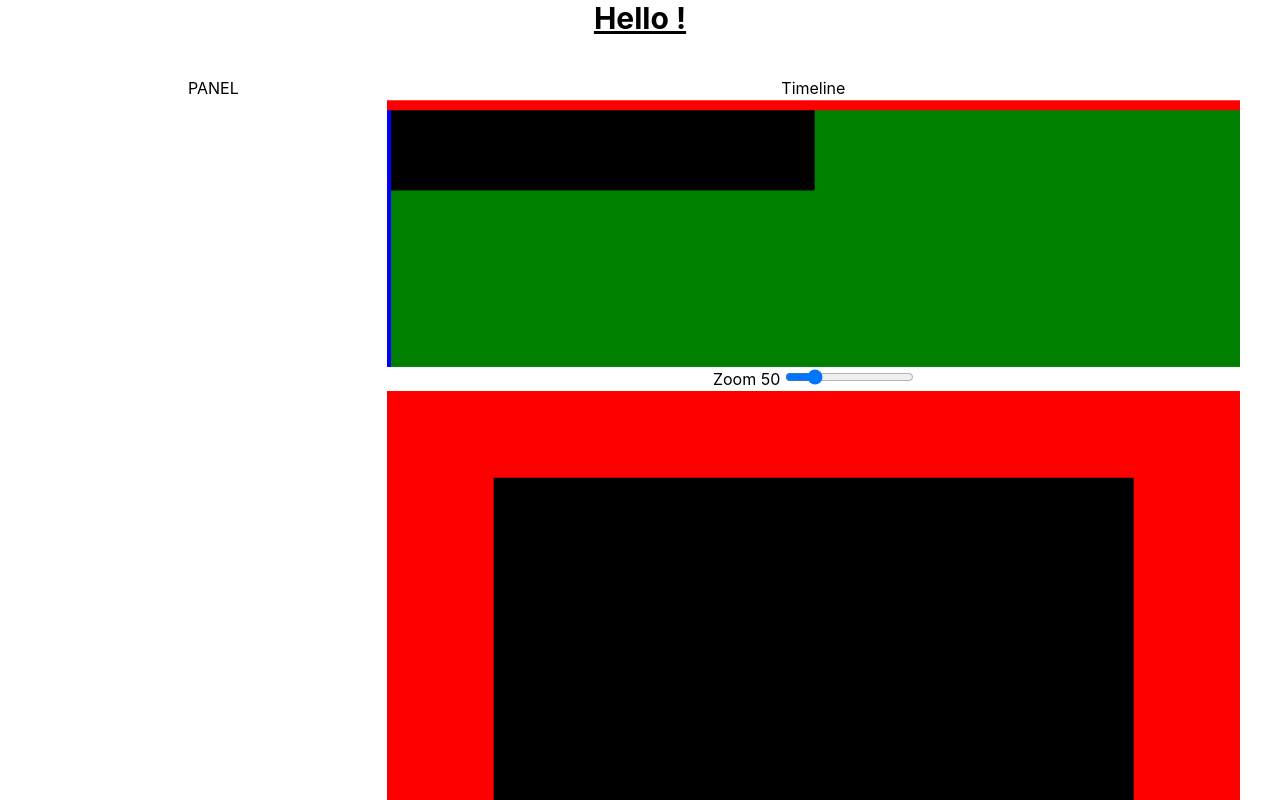
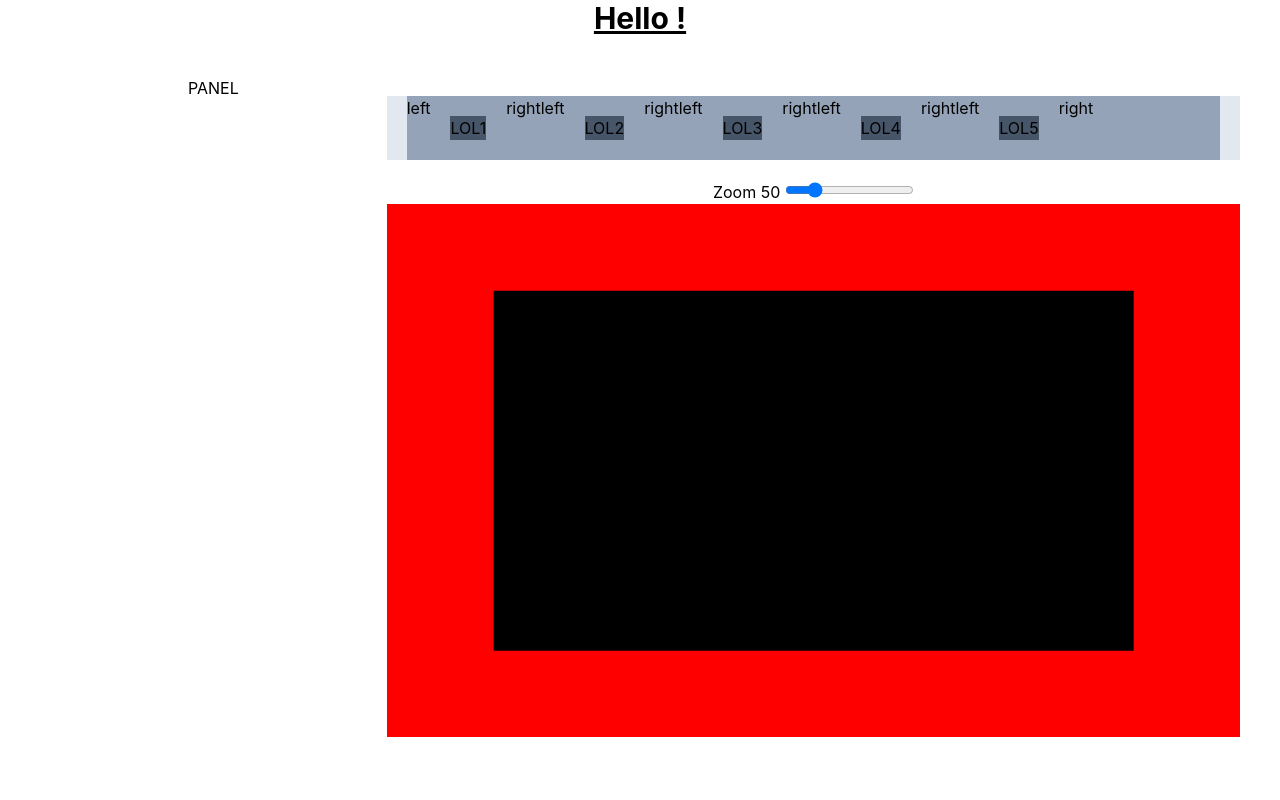
Before and after one commit to fesiib/video-editing-prototype, a React (Create React App) app: page / in a window 1280 px wide. Shown: the top 800 px of the page. Built offline with nearby package versions, Linux system fonts and the light colour scheme.

Commit message:
Timeline: Draggable

```diff
--- a/package.json
+++ b/package.json
@@ -3,6 +3,10 @@
     "version": "0.1.0",
     "private": true,
     "dependencies": {
+        "@dnd-kit/core": "^6.0.8",
+        "@dnd-kit/modifiers": "^6.0.1",
+        "@dnd-kit/sortable": "^7.0.2",
+        "@dnd-kit/utilities": "^3.2.1",
         "@testing-library/jest-dom": "^5.16.5",
         "@testing-library/react": "^13.4.0",
         "@testing-library/user-event": "^13.5.0",
--- a/src/App.js
+++ b/src/App.js
@@ -4,39 +4,45 @@ import { useEffect } from "react";
 
 import "./App.css";
 import EditorCanvas from "./components/EditorCanvas";
+import NewTimeline from "./components/NewTimeline";
 import Timeline from "./components/Timeline";
-import RootStore from "./stores/rootStore";
 
-const rootStore = new RootStore();
+import useRootContext from "./hooks/useRootContext";
 
 const App = observer(function App() {
-    const uiStore = rootStore.uiStore;
-    const domainStore = rootStore.domainStore;
+
+	const {
+		uiStore,
+		domainStore
+	} = useRootContext();
 
 	useEffect(action(() => {
-		uiStore.setWindowSize({
+		uiStore?.setWindowSize({
 			width: window.innerWidth,
 			height: window.innerHeight,
 		});
 	}), []);
 
     return (
-        <div className="App">
-            <h1 className="text-3xl font-bold underline">Hello !</h1>
-            <div className="flex flex-row flex-nowrap m-10">
+		<div className="App">
+			<h1 className="text-3xl font-bold underline">Hello !</h1>
+			<div className="flex flex-row flex-nowrap m-10">
 				<div className="flex-col basis-1/3">
 					<h1> PANEL </h1>
 				</div>
 				<div className="flex-col grow basis-2/3 gap-10">
 					<div className={"basis-1/3"}>
-						<Timeline uiStore={uiStore} domainStore={domainStore} />
+						<NewTimeline />
 					</div>
+					{/* <div className={"basis-1/3"}>
+						<Timeline />
+					</div> */}
 					<div className={"basis-2/3"}>
-						<EditorCanvas uiStore={uiStore} domainStore={domainStore} />
+						<EditorCanvas />
 					</div>
 				</div>
-            </div>
-        </div>
+			</div>
+		</div>
     );
 });
 
--- /dev/null
+++ b/src/Provider.js
@@ -0,0 +1,13 @@
+import RootContextProvider from "./contexts/RootContext";
+
+function Provider({
+	children
+}) {
+	return (
+		<RootContextProvider>
+			{children}
+		</RootContextProvider>
+	);
+}
+
+export default Provider;
--- a/src/components/EditorCanvas.js
+++ b/src/components/EditorCanvas.js
@@ -3,30 +3,36 @@ import { action } from "mobx";
 import { observer } from "mobx-react-lite";
 import React, { useEffect, useMemo, useRef, useState } from "react";
 import { Image, Layer, Rect, Stage, Transformer } from "react-konva";
+import useRootContext from "../hooks/useRootContext";
 
 const DraggableVideo = observer(function DraggableVideo({
-    uiStore,
-    domainStore,
     curVideo,
     transformerRef,
 }) {
+	const {
+		uiStore,
+	} = useRootContext();
+
     const imageRef = useRef(null);
     const [isSelected, setIsSelected] = useState(false);
 
     const videoElement = useMemo(() => {
         const element = document.createElement("video");
         element.src = curVideo.source;
+		element.loop = true;
         return element;
     }, [curVideo.source]);
 
-    const onLoadedMetadata = () => {
+    const onLoadedMetadata = action(() => {
         const metadata = {
             duration: videoElement.duration,
             videoWidth: videoElement.videoWidth,
             videoHeight: videoElement.videoHeight,
+			scaleX: uiStore.canvasScale,
+			scaleY: uiStore.canvasScale,
         };
         curVideo.setMetadata(metadata);
-    };
+    });
 
     useEffect(() => {
         videoElement.addEventListener("loadedmetadata", onLoadedMetadata);
@@ -45,6 +51,18 @@ const DraggableVideo = observer(function DraggableVideo({
         return () => anim.stop();
     };
 
+	const onVideoDragEnd = action((event) => {
+		curVideo.x = event.target.x();
+		curVideo.y = event.target.y();
+	});
+
+	const onTransformerEnd = action((event) => {
+		curVideo.scaleX = event.target.scaleX();
+		curVideo.scaleY = event.target.scaleY();
+		curVideo.x = event.target.x();
+		curVideo.y = event.target.y();
+	});
+
     useEffect(() => {
         videoElement.addEventListener("canplay", onCanPlay);
         return () => {
@@ -54,9 +72,11 @@ const DraggableVideo = observer(function DraggableVideo({
 
     useEffect(() => {
         if (!isSelected) {
-            transformerRef.current.nodes([]);
+            transformerRef.current.detach();
+			transformerRef.current.off("transformend");
         } else {
             transformerRef.current.nodes([imageRef.current]);
+			transformerRef.current.on("transformend", onTransformerEnd);
         }
         transformerRef.current.getLayer().batchDraw();
     }, [isSelected, transformerRef]);
@@ -72,16 +92,22 @@ const DraggableVideo = observer(function DraggableVideo({
             height={curVideo.height}
             offsetX={curVideo.width / 2}
             offsetY={curVideo.height / 2}
-            scaleX={uiStore.canvasScale}
-            scaleY={uiStore.canvasScale}
-            draggable
+            scaleX={curVideo.scaleX}
+            scaleY={curVideo.scaleY}
+            draggable={isSelected}
             onDblClick={() => setIsSelected(!isSelected)}
+			onDragEnd={onVideoDragEnd}
         />
     );
 });
 
-const EditorCanvas = observer(function EditorCanvas({ uiStore, domainStore }) {
+const EditorCanvas = observer(function EditorCanvas() {
     const transformerRef = useRef(null);
+
+	const {
+		uiStore,
+		domainStore
+	} = useRootContext();
 
     const projectWidth = domainStore.projectMetadata.width;
     const projectHeight = domainStore.projectMetadata.height;
@@ -144,8 +170,6 @@ const EditorCanvas = observer(function EditorCanvas({ uiStore, domainStore }) {
                         scaleY={uiStore.canvasScale}
                     />
                     <DraggableVideo
-                        uiStore={uiStore}
-                        domainStore={domainStore}
                         curVideo={domainStore.videos[0]}
                         transformerRef={transformerRef}
                     />
--- /dev/null
+++ b/src/components/NewTimeline.js
@@ -0,0 +1,186 @@
+import { closestCenter, DndContext, DragOverlay, KeyboardSensor, PointerSensor, useDraggable, useDroppable, useSensor, useSensors } from "@dnd-kit/core";
+import { restrictToFirstScrollableAncestor, restrictToHorizontalAxis, restrictToParentElement, restrictToWindowEdges } from "@dnd-kit/modifiers";
+import { arrayMove, horizontalListSortingStrategy, SortableContext, sortableKeyboardCoordinates, useSortable } from "@dnd-kit/sortable";
+import { CSS } from "@dnd-kit/utilities";
+import { action } from "mobx";
+import { observer } from "mobx-react-lite";
+import { forwardRef, useState } from "react";
+import useRootContext from "../hooks/useRootContext";
+
+const DraggableRangeHandle = observer(function DraggableRangeHandle({
+	id, handleName,
+}) {
+
+	const {
+		attributes,
+		listeners,
+		setNodeRef,
+		transform,
+	} = useDraggable({
+		id: id + handleName,
+		transition: {
+			duration: 150, // milliseconds
+			easing: 'cubic-bezier(0.25, 1, 0.5, 1)'
+		},
+
+	});
+
+	const style = {
+		transform: CSS.Transform.toString(transform),
+	};
+
+	return (<div ref={setNodeRef} {...listeners} {...attributes} style={style}>
+		<button> {handleName} </button>
+	</div>);
+});
+
+const TimelineItem = observer(forwardRef(function TimelineItem({
+	scene, ...props
+}, ref) {
+	return (<div
+		className="bg-slate-600 m-5"
+		ref={ref}
+		{...props}
+	>
+		{scene}
+	</div>);
+}));
+
+const SortableTimelineItem = observer(function SortableTimelineItem({
+	id, ...props
+}) {
+	const {
+		uiStore,
+		domainStore
+	} = useRootContext();
+
+	const {
+		attributes,
+		listeners,
+		setNodeRef,
+		transform,
+		transition,
+	} = useSortable({
+		id: id,
+		transition: {
+			duration: 150, // milliseconds
+			easing: 'cubic-bezier(0.25, 1, 0.5, 1)'
+		},
+	});
+
+	const style = {
+		transform: CSS.Transform.toString(transform),
+		transition,
+	};
+
+	const droppableProps = useDroppable({
+		id: id + "droppable"
+	});
+
+	return (
+		<DndContext
+			modifiers={[
+				restrictToFirstScrollableAncestor,
+				restrictToHorizontalAxis,
+			]}
+		>
+			<div className="flex" ref={droppableProps.setNodeRef}>
+
+				<DraggableRangeHandle
+					id={id}
+					handleName={"left"}
+				/>
+				<TimelineItem
+					ref={setNodeRef}
+					style={style}
+					{...attributes}
+					{...listeners}
+					{...props}
+				/>
+				<DraggableRangeHandle
+					id={id}
+					handleName={"right"}
+				/>
+		</div>
+		</DndContext>
+	);
+
+});
+
+const TimelineItems = observer(function TimelineItems({
+}) {
+	const [items, setItems] = useState(['1', '2', '3', '4', '5']);
+	const [activeItemId, setActiveItemId] = useState(null);
+
+	const sensors = useSensors(
+		useSensor(PointerSensor),
+		useSensor(KeyboardSensor, {
+			coordinateGetter: sortableKeyboardCoordinates,
+		})
+	);
+
+	const onTimelineItemDragStart = (event) => {
+		const {active} = event;
+		setActiveItemId(active.id);
+	}
+
+	const onTimelineItemDragEnd = action((event) => {
+		const {active, over} = event;
+
+		if (active.id !== over.id) {
+			setItems((items) => {
+				const oldIndex = items.indexOf(active.id);
+				const newIndex = items.indexOf(over.id);
+
+				return arrayMove(items, oldIndex, newIndex);
+			});
+		}
+		setActiveItemId(null);
+	});
+
+	return (<div className="bg-slate-400 m-5 flex">
+		<DndContext
+			sensors={sensors}
+			collisionDetection={closestCenter}
+			onDragStart={onTimelineItemDragStart}
+			onDragEnd={onTimelineItemDragEnd}
+		>
+			<SortableContext
+				items={items}
+				strategy={horizontalListSortingStrategy}
+			>
+			{
+				items.map((id => (
+					<SortableTimelineItem key={id} id={id} scene={"LOL" + id}/>
+				)))
+			}
+			</SortableContext>
+			<DragOverlay
+				className="bg-slate-500"
+				dropAnimation={null}
+				modifiers={[
+					restrictToHorizontalAxis,
+					restrictToFirstScrollableAncestor
+				]}
+			>
+				{
+					activeItemId ?
+					<TimelineItem
+						id={activeItemId}
+					/>
+					:
+					null
+				}
+			</DragOverlay>
+		</DndContext>
+	</div>);
+});
+
+const NewTimeline = observer(function NewTimeline() {
+
+	return (<div className="bg-slate-200">
+		<TimelineItems />
+	</div>);
+});
+
+export default NewTimeline;
--- /dev/null
+++ b/src/contexts/RootContext.js
@@ -0,0 +1,14 @@
+import { createContext } from "react";
+import RootStore from "../stores/rootStore";
+
+export const RootContext = createContext(null);
+
+function RootContextProvider({
+	children
+}) {
+	return (<RootContext.Provider value={new RootStore()}>
+		{children}
+	</RootContext.Provider>);
+}
+
+export default RootContextProvider;
--- /dev/null
+++ b/src/hooks/useRootContext.js
@@ -0,0 +1,12 @@
+import { useContext } from "react"
+import { RootContext } from "../contexts/RootContext"
+
+function useRootContext() {
+	const rootStore = useContext(RootContext);
+	return {
+		uiStore: rootStore.uiStore,
+		domainStore: rootStore.domainStore
+	};
+}
+
+export default useRootContext;
--- a/src/index.js
+++ b/src/index.js
@@ -3,11 +3,15 @@ import ReactDOM from "react-dom/client";
 import "./index.css";
 import App from "./App";
 import reportWebVitals from "./reportWebVitals";
+import Provider from "./Provider";
 
 const root = ReactDOM.createRoot(document.getElementById("root"));
+
 root.render(
     <React.StrictMode>
-        <App />
+		<Provider>
+			<App />
+		</Provider>
     </React.StrictMode>
 );
 
--- a/src/stores/domainStore.js
+++ b/src/stores/domainStore.js
@@ -42,7 +42,8 @@ class Video {
     // height = 720;
     width = 200;
     height = 200;
-    scale = 1;
+    scaleX = 1;
+	scaleY = 1;
     rotation = 0; //deg
 
     animation = {};
@@ -72,7 +73,8 @@ class Video {
         this.z = metadata.z ? metadata.z : 0;
         this.width = metadata.videoWidth;
         this.height = metadata.videoHeight;
-        this.scale = metadata.scale ? metadata.scale : 1;
+        this.scaleX = metadata.scaleX ? metadata.scaleX : 1;
+		this.scaleY = metadata.scaleY ? metadata.scaleY : 1;
         this.rotation = metadata.rotation ? metadata.rotation : 0;
 
         this.animation = metadata.animation ? metadata.animation : {};
```
Also changed, not shown: 1 other file (tests, documents, lock files or other folders).
